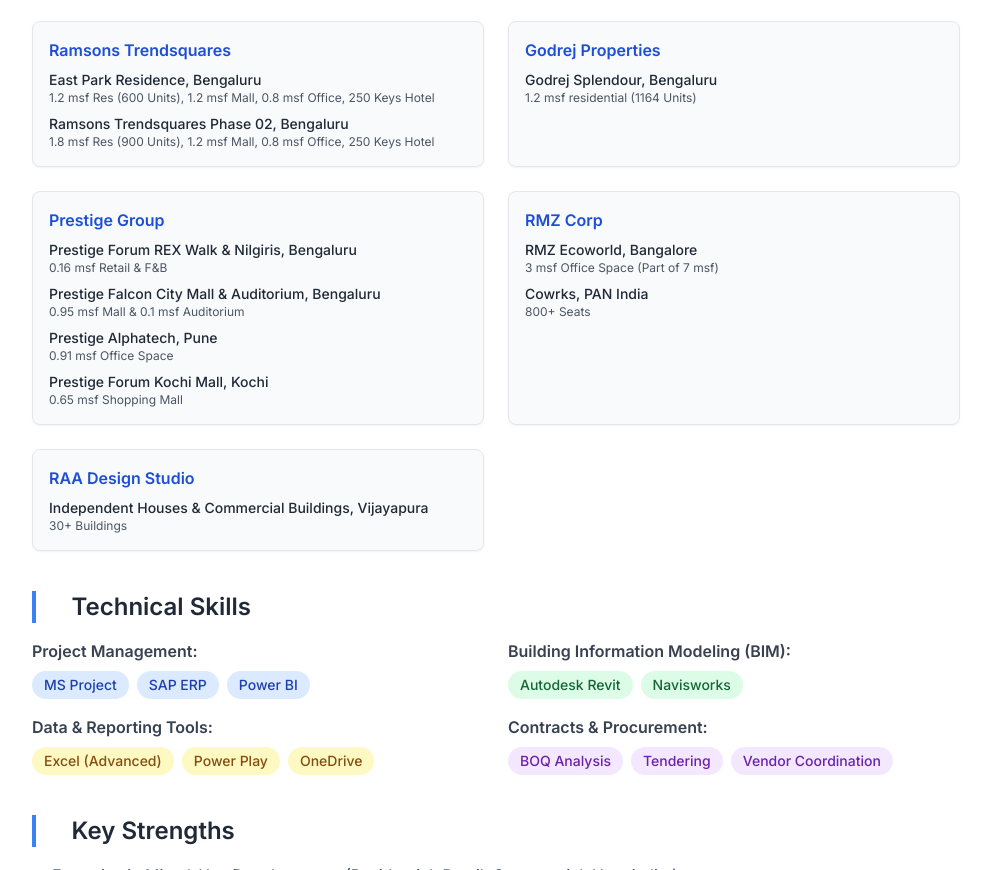
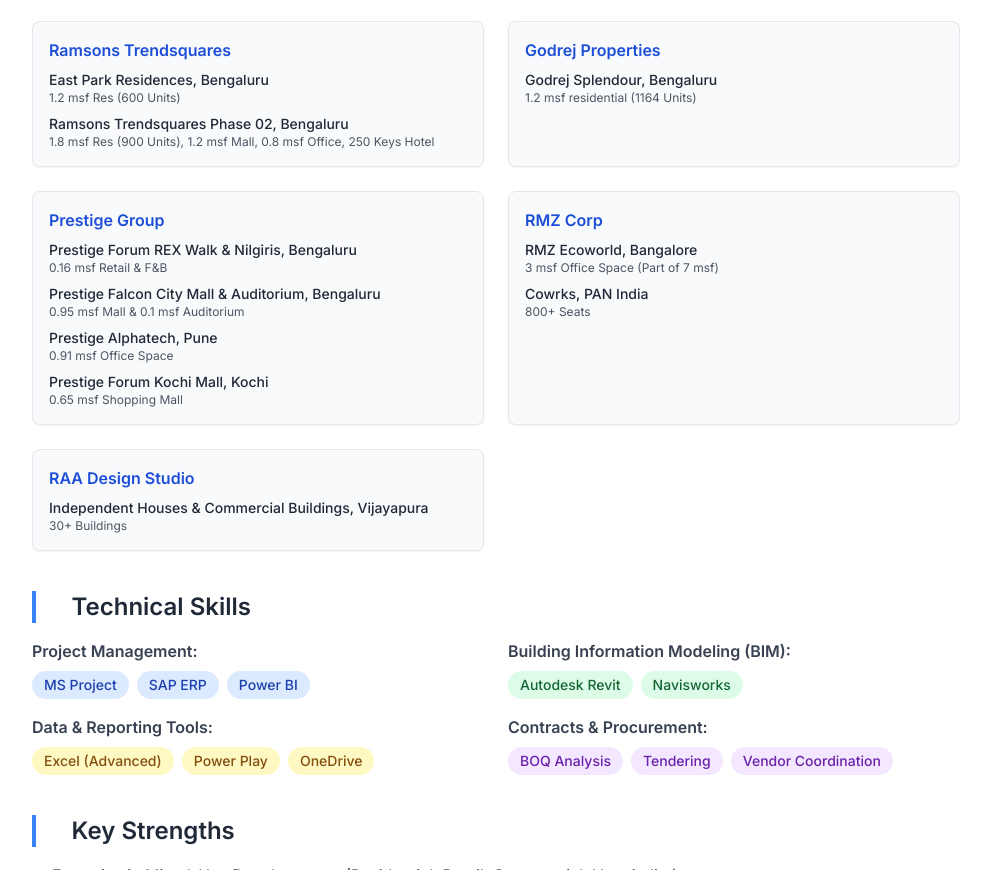
Before and after one commit to RGBBLR/Raghavendra-Bhagwat, a plain HTML site: page index.html in a window 1280 px wide. Shown: the part 2202-3072 px from the top of the page, without its empty margins (144-1135 px from the left). Drawn offline with nearby package versions, Linux system fonts and the light colour scheme.

Commit message:
Update index.html

```diff
--- a/index.html
+++ b/index.html
@@ -230,8 +230,8 @@
                     <h4 class="text-md font-semibold text-blue-700 mb-2">Ramsons Trendsquares</h4>
                     <div class="space-y-2">
                         <div>
-                            <p class="font-medium text-sm text-gray-800">East Park Residence, Bengaluru</p>
-                            <p class="text-xs text-gray-600">1.2 msf Res (600 Units), 1.2 msf Mall, 0.8 msf Office, 250 Keys Hotel</p>
+                            <p class="font-medium text-sm text-gray-800">East Park Residences, Bengaluru</p>
+                            <p class="text-xs text-gray-600">1.2 msf Res (600 Units)</p>
                         </div>
                         <div>
                             <p class="font-medium text-sm text-gray-800">Ramsons Trendsquares Phase 02, Bengaluru</p>
```
